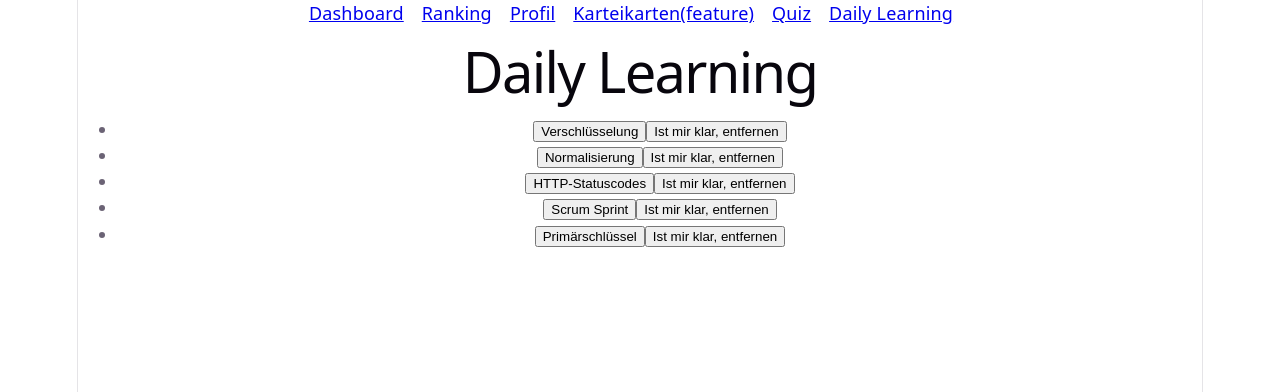
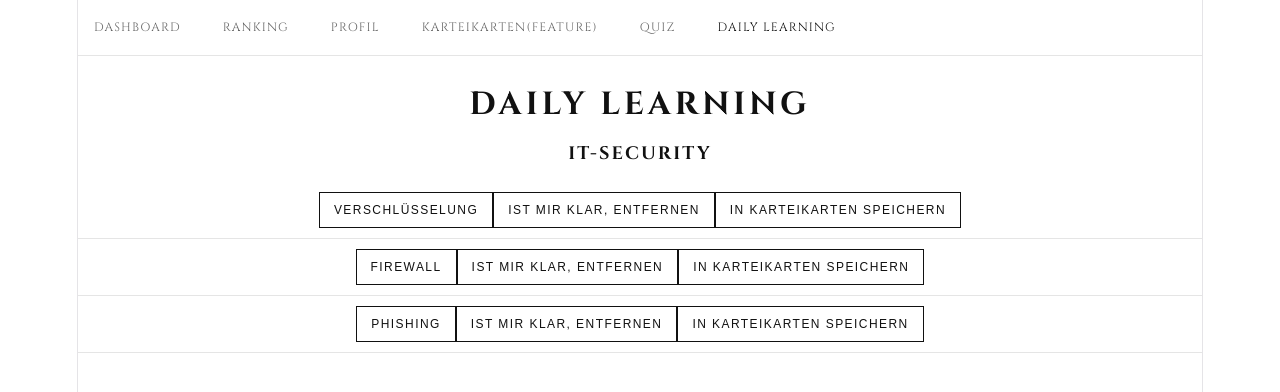
Before and after one commit to stackcraft-op/NullPointerPanic-web, a React (Vite) app: page /learning in a window 1280 px wide. Shown: the top 392 px of the page. Built offline with nearby package versions, Linux system fonts and the light colour scheme.

Commit message:
Daily Learning -> Karteikarten: Themen-basiertes Speichern von Karten, PHP-Design-Font ergänzt

```diff
--- a/index.html
+++ b/index.html
@@ -5,6 +5,13 @@
     <link rel="icon" type="image/svg+xml" href="/favicon.svg" />
     <meta name="viewport" content="width=device-width, initial-scale=1.0" />
     <title>pm_lerning_frontend</title>
+    <!-- Schriftart fürs PHP-Design (fehlte im PHP-Projekt selbst) -->
+    <link rel="preconnect" href="https://fonts.googleapis.com" />
+    <link rel="preconnect" href="https://fonts.gstatic.com" crossorigin />
+    <link
+      href="https://fonts.googleapis.com/css2?family=Cinzel:wght@400;700&display=swap"
+      rel="stylesheet"
+    />
   </head>
   <body>
     <div id="root"></div>
--- a/src/App.jsx
+++ b/src/App.jsx
@@ -9,9 +9,11 @@ import QuizPage from "./pages/QuizPage";
 import RegisterPage from "./pages/RegisterPage";
 import { useState } from "react";
 import DailyLearningPage from "./pages/DailyLearningPage";
+import "./php-design.css"; // Design aus dem PHP-Projekt übernommen – löschen = diese Zeile + die Datei entfernen
 
 function App() {
   const [eingeloggterName,setEingeloggterName] = useState("");
+  const [gespeicherteKarten,setGespeicherteKarten] = useState([]);
 
   return(
     <BrowserRouter>
@@ -21,10 +23,10 @@ function App() {
         <Route path="/dashboard" element={<DashboardPage/>}/>
         <Route path="/ranking" element={<RankingPage/>}/>
         <Route path="/profil" element={<ProfilPage eingeloggterName = {eingeloggterName}/>}/>
-        <Route path="/karteikarten" element={<FlashcardsPage/>}/>
+        <Route path="/karteikarten" element={<FlashcardsPage gespeicherteKarten = {gespeicherteKarten} setGespeicherteKarten = {setGespeicherteKarten}/>}/>
         <Route path="/quiz" element={<QuizPage/>}/>
         <Route path="/registrieren" element={<RegisterPage/>}/>
-        <Route path="/learning" element={<DailyLearningPage/>}/>
+        <Route path="/learning" element={<DailyLearningPage gespeicherteKarten = {gespeicherteKarten} setGespeicherteKarten = {setGespeicherteKarten}/>}/>
       </Routes>
     </BrowserRouter>
   )
--- a/src/pages/DailyLearningPage.jsx
+++ b/src/pages/DailyLearningPage.jsx
@@ -1,14 +1,16 @@
 import { useState } from "react";
 import Navbar from "../components/Navbar";
+import { Link } from "react-router-dom";
 
-function DailyLearningPage(){
+function DailyLearningPage({ gespeicherteKarten, setGespeicherteKarten}){
+
+    const ueberbegriff = "IT-Security";
     const[karten, setKarten] = useState([
-        { id: 1, thema: "Verschlüsselung", info: "Verschlüsselung macht Daten unlesbar für alle, die den passenden Schlüssel nicht haben." },
-        { id: 2, thema: "Normalisierung", info: "Normalisierung räumt Datenbank-Tabellen so auf, dass Daten nicht doppelt gespeichert werden." },
-        { id: 3, thema: "HTTP-Statuscodes", info: "Zahlen wie 200, 404 oder 500, die dem Browser sagen, wie eine Anfrage ausgegangen ist." },
-        { id: 4, thema: "Scrum Sprint", info: "Ein fester, kurzer Zeitabschnitt (z.B. 2 Wochen), in dem ein Team an einem Ziel arbeitet." },
-        { id: 5, thema: "Primärschlüssel", info: "Ein Feld in einer Datenbank-Tabelle, das jeden Eintrag eindeutig identifiziert." },
+        { id: 1, titel: "Verschlüsselung", info: "Verschlüsselung macht Daten unlesbar für alle, die den passenden Schlüssel nicht haben." },
+        { id: 2, titel: "Firewall", info: "Eine Firewall kontrolliert, welcher Netzwerk-Verkehr rein und raus darf, nach festgelegten Regeln." },
+        { id: 3, titel: "Phishing", info: "Betrugsversuch per gefälschter Nachricht/Website, um an Passwörter oder Daten zu kommen." },
     ])
+
     const [offeneKarteId, setOffeneKarteId] = useState(null);
 
     function themaKlick(id){
@@ -19,10 +21,24 @@ function DailyLearningPage(){
         setKarten(karten.filter((karte)=> karte.id !== id))
     }
 
+    function istGespeichert(id){
+        const treffer = gespeicherteKarten.filter((karte) => karte.id === id && karte.thema === ueberbegriff);
+        return treffer.length > 0;
+    }
+
+    function inKarteikartenSpeichern(punkt){
+        if(istGespeichert(punkt.id)){
+            return;
+        }
+        const neueKarte = {...punkt,  thema: ueberbegriff };
+        setGespeicherteKarten(gespeicherteKarten.concat([neueKarte]));
+    }
+
     return(
         <div>
             <Navbar/>
             <h1>Daily Learning</h1>
+            <h2>{ueberbegriff}</h2>
             <ul>
                 {karten.map((karte)=>{
                     let info = null;
@@ -32,14 +48,23 @@ function DailyLearningPage(){
 
                 return (
                     <li key = {karte.id}>
-                        <button onClick = {()=> themaKlick(karte.id)}>{karte.thema}</button>
+                        <button onClick = {()=> themaKlick(karte.id)}>{karte.titel}</button>
                         {info}
                         <button onClick={()=>kartenEntfernen(karte.id)}>Ist mir klar, entfernen</button>
+                        <button onClick={()=> inKarteikartenSpeichern(karte)} disabled={istGespeichert(karte.id)}>
+                            {istGespeichert(karte.id) ? " Gespeichert" : "In Karteikarten speichern"}
+                        </button>
                     </li>
                 );
 
                 })}
             </ul>
+            {karten.length === 0 && (
+                <div>
+                    <p>Alle Punkte abgearbeitet</p>
+                    <Link to="/quiz">Quiz Starten</Link>
+                </div>
+            )}
         </div>
 
     )
--- a/src/pages/FlashcardsPage.jsx
+++ b/src/pages/FlashcardsPage.jsx
@@ -1,56 +1,82 @@
 import { useState } from "react";
 import Navbar from "../components/Navbar";
 
-function FlashcardsPage(){
-    const [karten, setKarten] = useState([
-        { id: 1, frage: "Was ist Normalisierung?", antwort: "Datenbank-Tabellen so aufräumen, dass Daten nicht doppelt gespeichert werden." },
-        { id: 2, frage: "Was ist ein Sprint Backlog?", antwort: "Die Liste der Aufgaben, die ein Team sich für einen Sprint vorgenommen hat." },
-        { id: 3, frage: "Was bedeutet HTTP 404?", antwort: "Die angefragte Ressource wurde nicht gefunden." },
-    ])
+function FlashcardsPage({gespeicherteKarten, setGespeicherteKarten}){
+    const [ausgewaeltesThema,setAusgewaeltesThema] = useState(null);
+    const [ausgewaehlteKarteId, setAusgewaehlteKarteId] = useState(null);
+    const [antwortSichtbar, setAntwortSichtbar] = useState(false);
+    const themen = [];
 
-    const [aufgedeckt, setAufgedeckt] = useState(false);
+    gespeicherteKarten.forEach((karte)=>{
+        if(!themen.includes(karte.thema)){
+            themen.push(karte.thema);
+        }
+    })
 
-    const karte = karten[0];
-    if(!karte){
+    function karteOeffnen(id){
+        setAusgewaehlteKarteId(id);
+        setAntwortSichtbar(false);
+    }
+
+    function karteSchliessen(){
+        setAusgewaehlteKarteId(null);
+        setAntwortSichtbar(false);
+    }
+
+    function karteLoeschen(id){
+        setGespeicherteKarten(gespeicherteKarten.filter((karte) => karte.id !== id));
+        setAusgewaehlteKarteId(null);
+        setAntwortSichtbar(false);
+    }
+
+    if(ausgewaehlteKarteId){
+        const treffer = gespeicherteKarten.filter((karte) => karte.id === ausgewaehlteKarteId);
+        const aktuelleKarte = treffer[0];
+
         return(
             <div>
                 <Navbar/>
-                <h1>Gut gemacht</h1>
+                <button onClick={()=> karteSchliessen()}>zurück</button>
+                <h1>{aktuelleKarte.titel}</h1>
+                {antwortSichtbar && <p>{aktuelleKarte.info}</p>}
+                <button onClick={()=> setAntwortSichtbar(true)}>Antwort anzeigen</button>
+                <button onClick={()=> karteLoeschen(aktuelleKarte.id)}>Weiß ich</button>
+                <button onClick={()=> karteLoeschen(aktuelleKarte.id)}>Karte löschen</button>
             </div>
         )
     }
 
-    function weissIch(){
-        const restKarten = karten.filter((k)=>k.id !== karte.id);
-        setKarten(restKarten);
-        setAufgedeckt(false);
-    }
-    function weissIchNicht(){
-        const restKarten = karten.filter((k)=>k.id !== karte.id);
-        setKarten(restKarten.concat([karte]));
-        setAufgedeckt(false);
-    }
+    if(ausgewaeltesThema){
+        const karten = gespeicherteKarten.filter((karte) => karte.thema === ausgewaeltesThema);
 
-    let aktionsBereich;
-    if(!aufgedeckt){
-        aktionsBereich = <button onClick={()=> setAufgedeckt(true)}>Antwort anzeigen</button>
-    }else {
-        aktionsBereich = (
+        return(
             <div>
-                <p>{karte.antwort}</p>
-                <button onClick = {()=> weissIch()}>Weiß ich</button>
-                <button onClick = {()=> weissIchNicht()}>Weiß ich noch nicht</button>
+                <Navbar/>
+                <button onClick={()=> setAusgewaeltesThema(null)}>zurück</button>
+                <h1>{ausgewaeltesThema}</h1>
+                <ul>
+                    {karten.map((karte)=>(
+                        <li key={karte.id}>
+                            <button onClick={()=> karteOeffnen(karte.id)}>{karte.titel}</button>
+                        </li>
+                    ))}
+                </ul>
             </div>
-        );
+        )
     }
 
     return(
         <div>
             <Navbar/>
             <h1>Karteikarten</h1>
-            <p>Noch {karten.length} Karte(n) übrig</p>
-            <h2>{karte.frage}</h2>
-            {aktionsBereich}
+            {themen.length === 0 && <p>Noch keine Karten gespeichert</p>}
+            <ul>
+                {themen.map((thema)=>(
+                    <li key={thema}>
+                        <button onClick={()=>setAusgewaeltesThema(thema)}>{thema}</button>
+                    </li>
+                ))}
+            </ul>
         </div>
     )
 }
--- /dev/null
+++ b/src/php-design.css
@@ -0,0 +1,126 @@
+/* ============================================================
+   Design aus dem PHP-Projekt (projekt_php) übernommen.
+   Zusammengeführt aus: styles2.css (Hauptseiten) + style.css/styles1.css (Login/Registrierung).
+
+   Hier gibt's noch keine eigenen CSS-Klassen (.card, .btn, ...), darum
+   greift diese Datei bewusst nur über die HTML-Tags, die wir aktuell
+   benutzen: body, h1/h2, nav, input, button, a, ul/li.
+
+   WICHTIG: Löschen geht gefahrlos: einfach diese Datei entfernen UND
+   die Zeile `import "./php-design.css";` in App.jsx löschen. Der Rest
+   der App läuft dann unverändert weiter.
+   ============================================================ */
+
+:root {
+  --php-bg: #ffffff;
+  --php-text: #111;
+  --php-muted: #666;
+  --php-line: #e5e5e5;
+  --php-danger: #9a2b2b;
+}
+
+/* ===== Grundgerüst ===== */
+body {
+  background: var(--php-bg);
+  color: var(--php-text);
+  font-family: system-ui, -apple-system, "Segoe UI", Roboto, Arial, sans-serif;
+  line-height: 1.55;
+}
+
+/* ===== Überschriften ===== */
+h1,
+h2 {
+  font-family: "Cinzel", serif;
+  text-transform: uppercase;
+  letter-spacing: 0.12em;
+  color: var(--php-text);
+  font-weight: 700;
+}
+
+h1 {
+  font-size: 32px;
+  margin: 0 0 14px;
+}
+
+h2 {
+  font-size: 18px;
+  margin: 0 0 10px;
+}
+
+p {
+  color: var(--php-muted);
+}
+
+/* ===== Navigation ===== */
+nav {
+  display: flex;
+  flex-wrap: wrap;
+  gap: 24px;
+  padding: 18px 16px;
+  border-bottom: 1px solid var(--php-line);
+  margin-bottom: 24px;
+}
+
+nav a {
+  font-family: "Cinzel", serif;
+  text-transform: uppercase;
+  letter-spacing: 0.1em;
+  font-size: 12px;
+  color: var(--php-muted);
+  text-decoration: none;
+}
+
+nav a:hover,
+nav a.active {
+  color: var(--php-text);
+}
+
+/* ===== Links (z.B. "Los gehts", "Jetzt registrieren") ===== */
+a {
+  color: var(--php-text);
+}
+
+/* ===== Formularfelder (Login, Registrierung) ===== */
+input[type="text"],
+input[type="password"] {
+  display: block;
+  width: 100%;
+  max-width: 320px;
+  padding: 12px 14px;
+  margin-bottom: 12px;
+  border: 1px solid var(--php-text);
+  border-radius: 0;
+  background: transparent;
+  font: inherit;
+  outline: none;
+}
+
+/* ===== Buttons ===== */
+button {
+  border: 1px solid var(--php-text);
+  border-radius: 0;
+  background: transparent;
+  color: var(--php-text);
+  padding: 10px 14px;
+  cursor: pointer;
+  text-transform: uppercase;
+  letter-spacing: 0.12em;
+  font-size: 12px;
+  transition: background 0.2s ease, color 0.2s ease;
+}
+
+button:hover {
+  background: var(--php-text);
+  color: #fff;
+}
+
+/* ===== Listen (Leaderboard, Karteikarten, Achievements) ===== */
+ul {
+  list-style: none;
+  padding: 0;
+}
+
+li {
+  border-bottom: 1px solid var(--php-line);
+  padding: 10px 0;
+}
```
